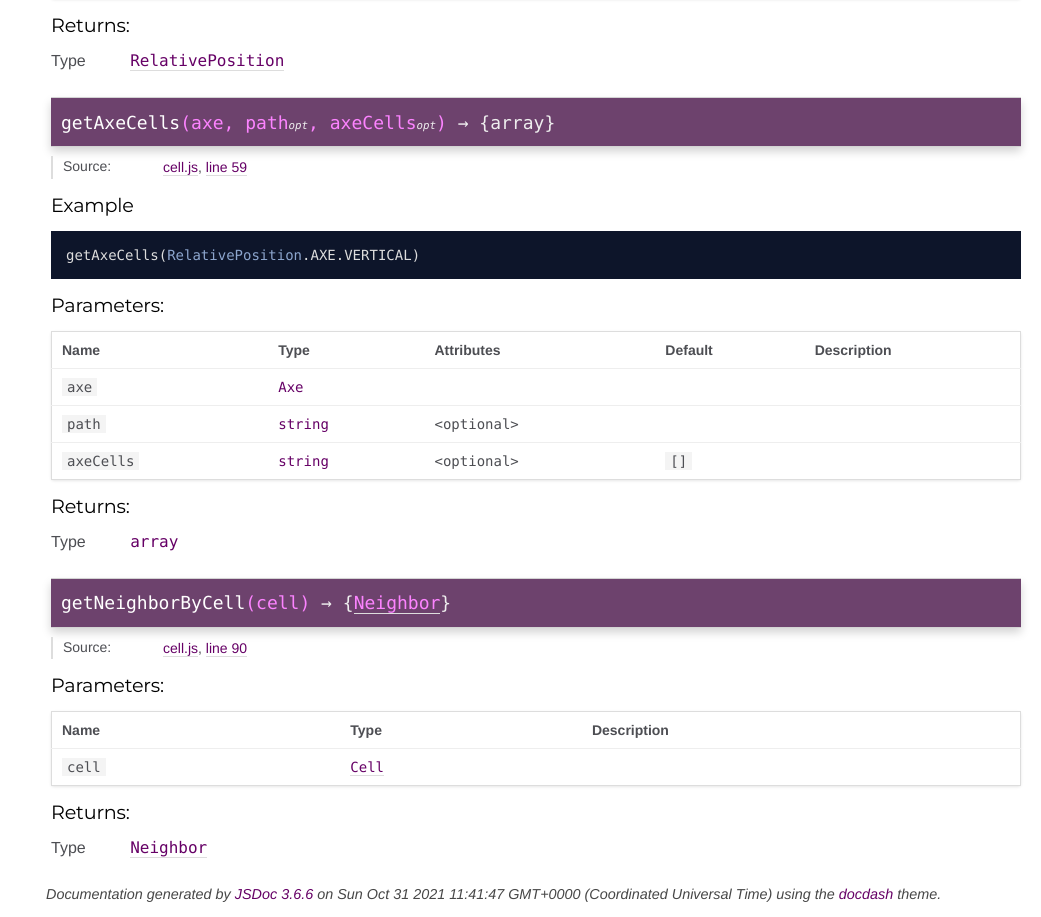
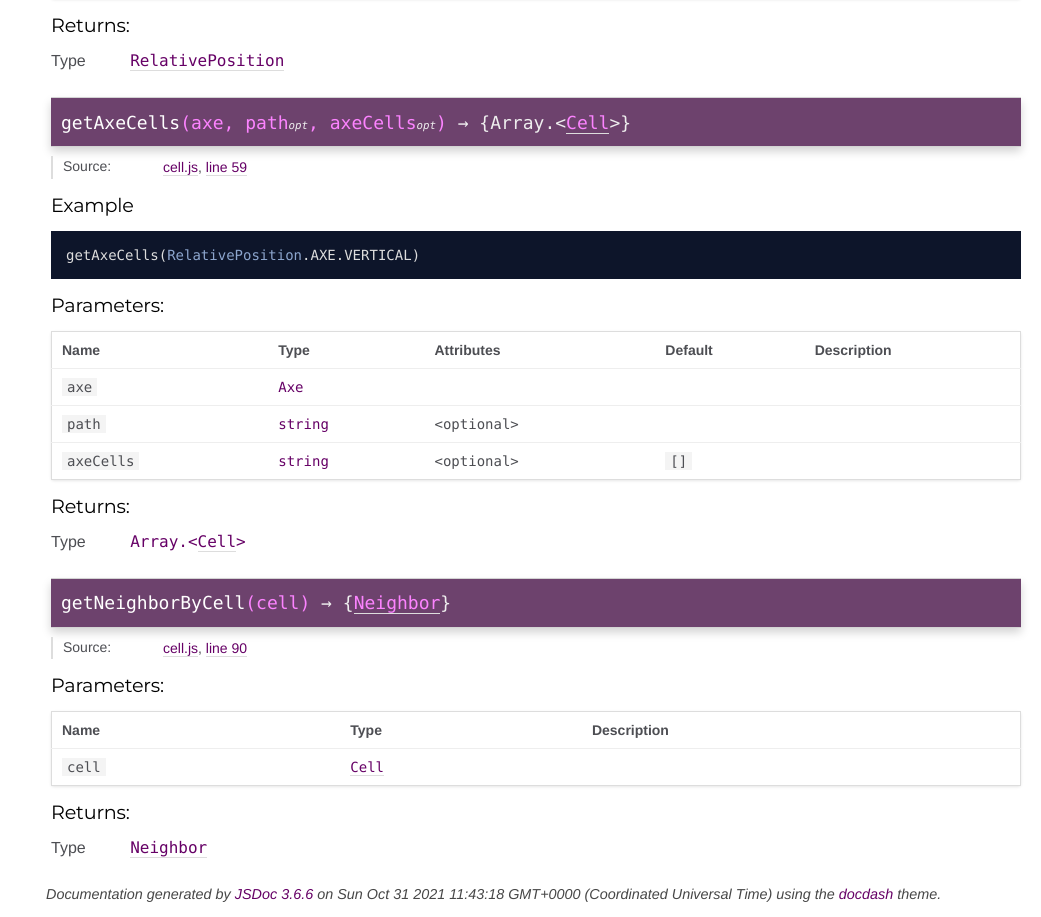
Before and after one commit to thoughtsunificator/grid, a plain HTML site: page Cell.html in a window 1280 px wide. Shown: the part 1737-2654 px from the top of the page, without its empty margins (239-1280 px from the left). Drawn offline with Linux system fonts and the light colour scheme.

Commit message:
Update gh-pages to output generated at 511cf3b

```diff
--- a/Cell.html
+++ b/Cell.html
@@ -736,7 +736,7 @@
 
 
 
-    <h4 class="name" id="getAxeCells"><span class="type-signature"></span>getAxeCells<span class="signature">(axe, path<span class="signature-attributes">opt</span>, axeCells<span class="signature-attributes">opt</span>)</span><span class="type-signature"> &rarr; {array}</span></h4>
+    <h4 class="name" id="getAxeCells"><span class="type-signature"></span>getAxeCells<span class="signature">(axe, path<span class="signature-attributes">opt</span>, axeCells<span class="signature-attributes">opt</span>)</span><span class="type-signature"> &rarr; {Array.&lt;<a href="Cell.html">Cell</a>>}</span></h4>
 
 
 
@@ -968,7 +968,7 @@
     </dt>
     <dd>
 
-<span class="param-type">array</span>
+<span class="param-type">Array.&lt;<a href="Cell.html">Cell</a>></span>
 
 
     </dd>
@@ -1148,7 +1148,7 @@
 <br class="clear">
 
 <footer>
-    Documentation generated by <a href="https://github.com/jsdoc3/jsdoc">JSDoc 3.6.6</a> on Sun Oct 31 2021 11:41:47 GMT+0000 (Coordinated Universal Time) using the <a href="https://github.com/clenemt/docdash">docdash</a> theme.
+    Documentation generated by <a href="https://github.com/jsdoc3/jsdoc">JSDoc 3.6.6</a> on Sun Oct 31 2021 11:43:18 GMT+0000 (Coordinated Universal Time) using the <a href="https://github.com/clenemt/docdash">docdash</a> theme.
 </footer>
 
 <script>prettyPrint();</script>
```
Also changed, not shown: Column.html (+1 -1 lines), Grid.html (+1 -1 lines), Neighbor.html (+1 -1 lines), RelativePosition.html (+1 -1 lines), cell.js.html (+2 -2 lines), column.js.html (+1 -1 lines), grid.js.html (+1 -1 lines), index.html (+1 -1 lines), neighbor.js.html (+1 -1 lines), relative-position.js.html (+1 -1 lines).
